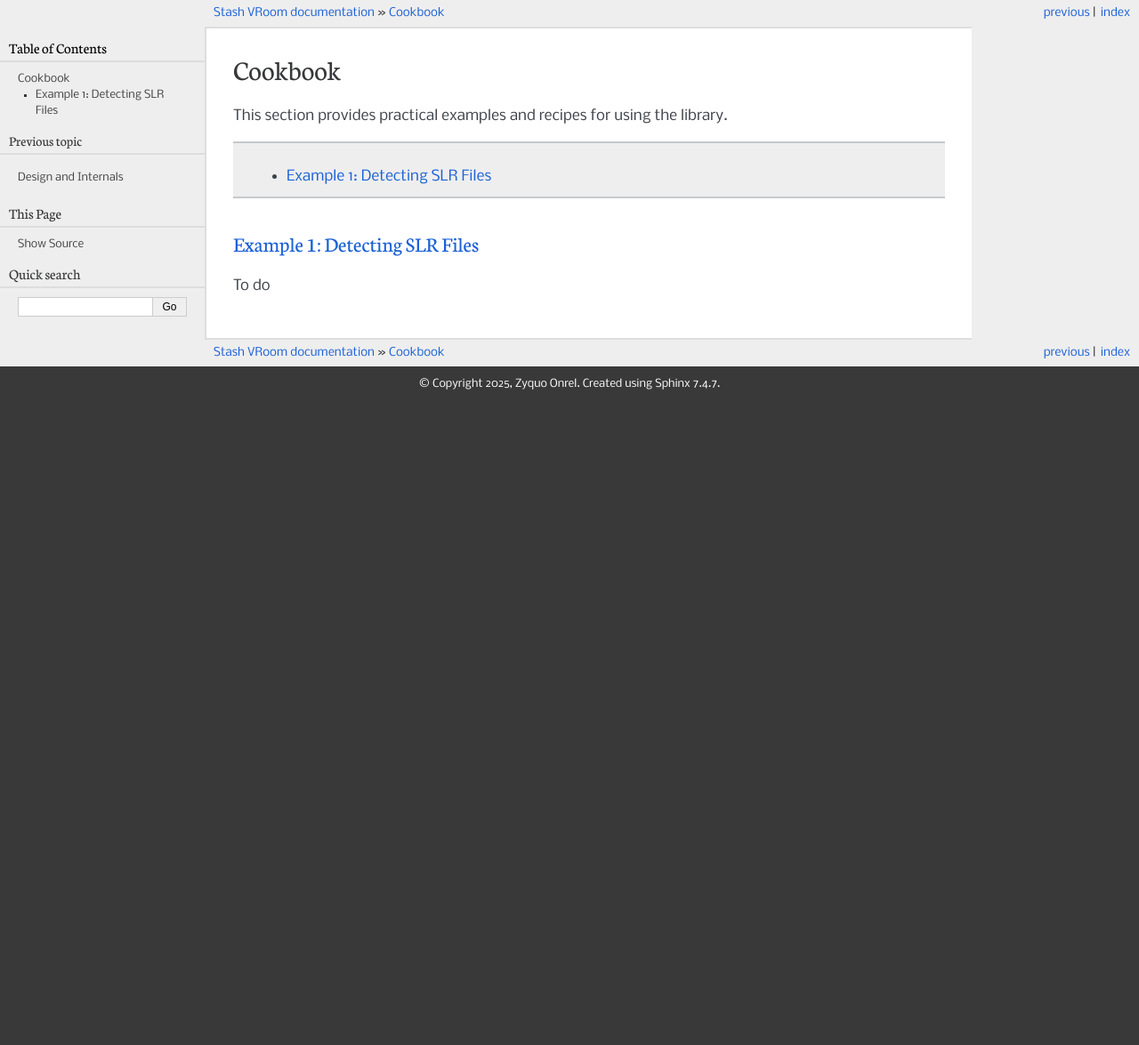
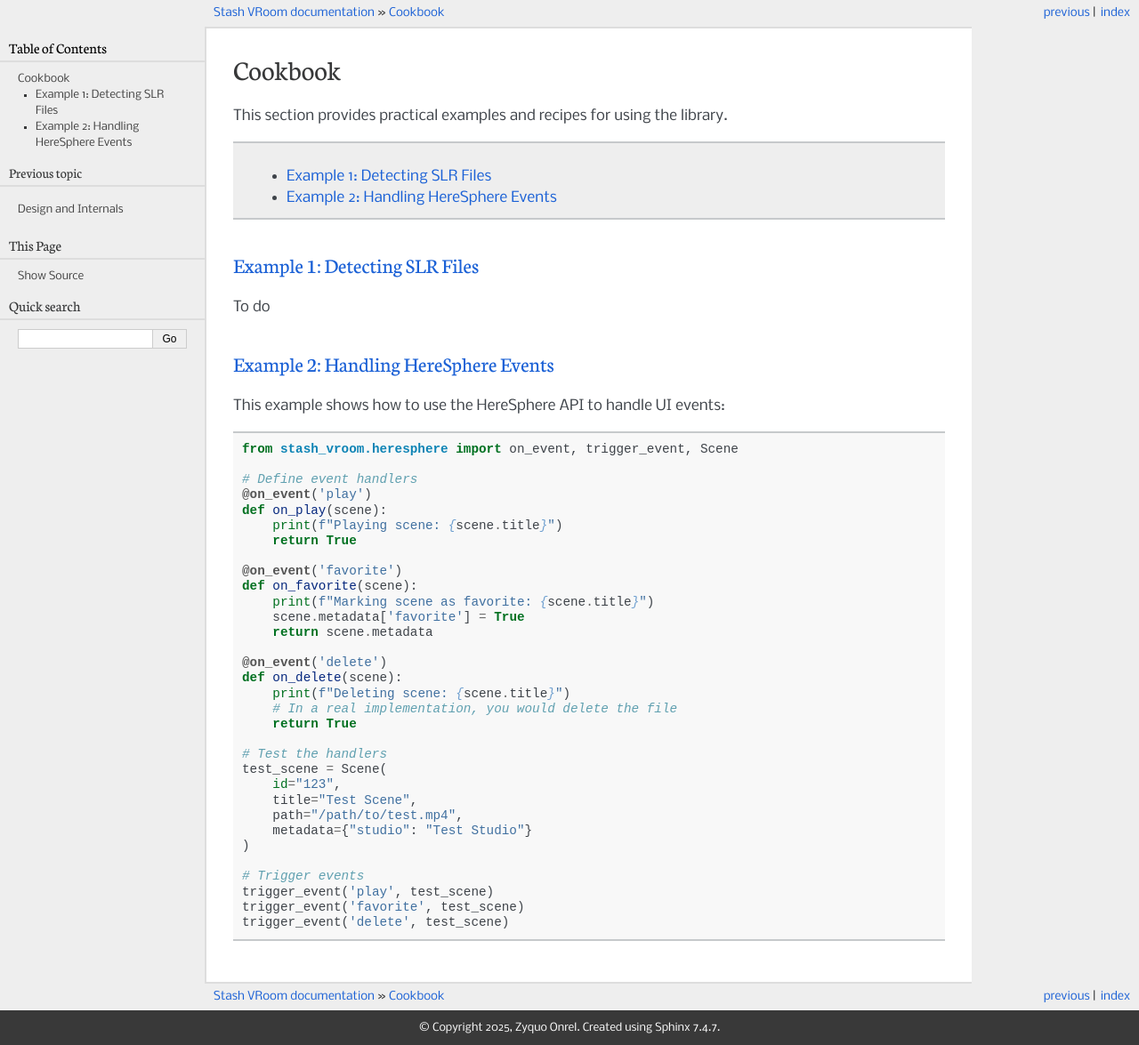
Before and after one commit to zyquon/stash-vroom, a Sphinx documentation site: the page built from doc/cookbook.rst, in a window 1280 px wide. Shown: the whole page at 89% size. Built offline with Sphinx 7.4.7, drawn with Linux system fonts in a browser that asks for light colours; pages that are not in the unit, such as notebooks, are missing from menus; before the commit the page ends 900 px from its top, so only the background shows below that.

Commit message:
Placeholder ideas for the cookbook

```diff
--- a/doc/cookbook.rst
+++ b/doc/cookbook.rst
@@ -10,3 +10,43 @@ Example 1: Detecting SLR Files
 ------------------------------
 
 To do
+
+Example 2: Handling HereSphere Events
+-------------------------------------
+
+This example shows how to use the HereSphere API to handle UI events:
+
+.. code-block:: python
+
+    from stash_vroom.heresphere import on_event, trigger_event, Scene
+
+    # Define event handlers
+    @on_event('play')
+    def on_play(scene):
+        print(f"Playing scene: {scene.title}")
+        return True
+
+    @on_event('favorite')
+    def on_favorite(scene):
+        print(f"Marking scene as favorite: {scene.title}")
+        scene.metadata['favorite'] = True
+        return scene.metadata
+
+    @on_event('delete')
+    def on_delete(scene):
+        print(f"Deleting scene: {scene.title}")
+        # In a real implementation, you would delete the file
+        return True
+
+    # Test the handlers
+    test_scene = Scene(
+        id="123",
+        title="Test Scene",
+        path="/path/to/test.mp4",
+        metadata={"studio": "Test Studio"}
+    )
+
+    # Trigger events
+    trigger_event('play', test_scene)
+    trigger_event('favorite', test_scene)
+    trigger_event('delete', test_scene)
```
